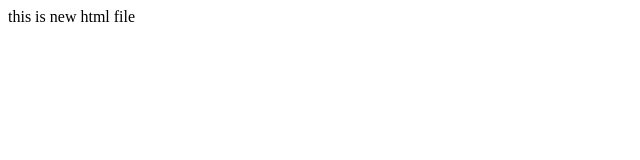
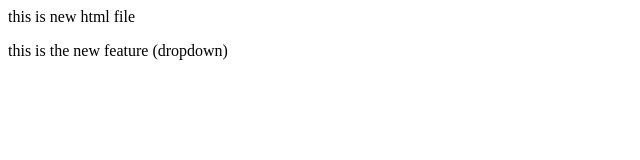
Before and after one commit to sahildhotre/local, a plain HTML site: page index.html in a window 1280 px wide. Shown: the whole page, without its empty margins (0-640 px from the left). Drawn offline with Linux system fonts and the light colour scheme.

Commit message:
added dropdown

```diff
--- a/index.html
+++ b/index.html
@@ -1 +1,2 @@
 <p> this is new html file </p>
+<p> this is the new feature (dropdown)</p>
```
